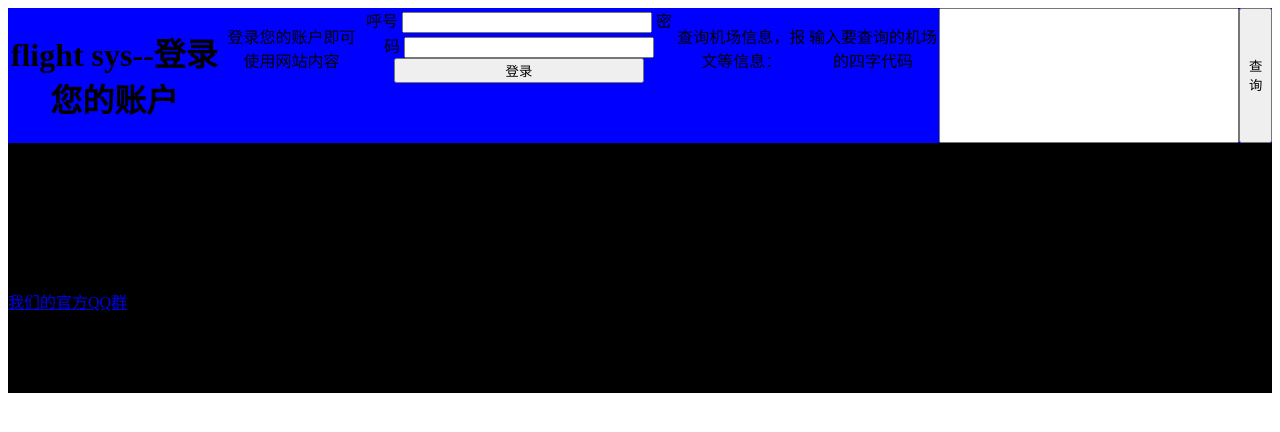
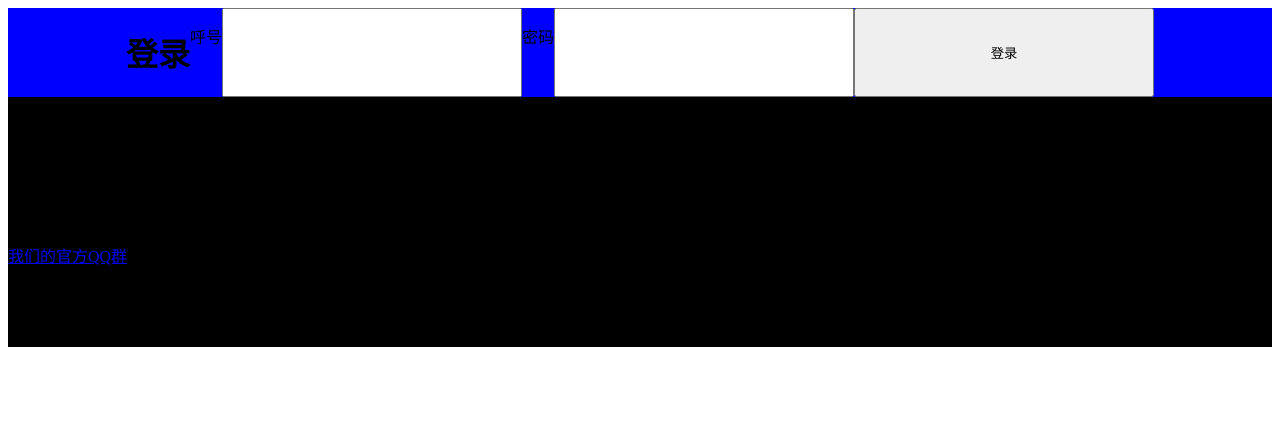
Before and after one commit to showhud/flightsys-loging, a plain HTML site: page index.html in a window 1280 px wide. Drawn offline with Linux system fonts and the light colour scheme.

Commit message:
Update index.html

```diff
--- a/index.html
+++ b/index.html
@@ -23,56 +23,14 @@
     </style>
 </head>
 <body>
-    <div class = "login-div">
-        <h1>flight sys--登录您的账户</h1>
-        <p>登录您的账户即可使用网站内容</p>
-        <form>
-            <label for="callsign">呼号</label>
-            <input type="text" id="callsign">
-            <label for="password">密码</label>
-            <input type="password" id="password">
-            <input type="button" value = "登录">
-       </form>
-       <p>查询机场信息，报文等信息：</p>
-       <p>输入要查询的机场的四字代码</p>
-       <input type="text" id="airport">
-       <button onclick="fetchWeather()">查询</button>
+    <div class="login-div">
+        <h1>登录</h1>
+        <p>呼号</p>
+        <input type="text">
+        <p>密码</p>
+        <input type="text">
+        <input type="button" value="登录">
     </div>
-    <script>
-        async function fetchWeather() {
-            const icao = document.getElementById('airport').value.trim();
-            if (!icao) {
-                alert("请输入ICAO代码");
-                return;
-            }
-
-            try {
-                const response = await fetch(`/api/realTimeMap/weather/${icao}`);
-
-                if (!response.ok)  {
-                    throw new Error(`HTTP错误: ${response.status}`);
-                }
-
-                const data = await response.json();
-                displayWeather(data);
-            } catch (error) {
-                console.error("API 请求失败:", error);
-                document.getElementById('weatherResult').innerHTML  =
-                    `<p style="color:red">错误: ${error.message  || "服务不可用"}</p>`;
-            }
-        }
-
-        function displayWeather(data) {
-            const resultDiv = document.getElementById('weatherResult');
-            resultDiv.innerHTML  = `
-                <h3 style="color:#ff0000;">${data.airport  || '未知机场'} 实时天气</h3>
-                <p style="color:"#ff0000;">温度: ${data.temperature}°C</p>
-                <p style="color:"#ff0000;">风速: ${data.windSpeed}  m/s (${data.windDirection}°)</p>
-                <p style="color:#ff0000;">能见度: ${data.visibility}  km</p>
-                <p sty;e="color:#ff0000;">更新时间: ${new Date(data.timestamp).toLocaleString()}</p>
-            `;
-        }
-    </script>
     <div class = "foot-div">
         <p>2025&copy; flight-sys开发组版权所有</p>
         <p>联系我们：</p>
```
